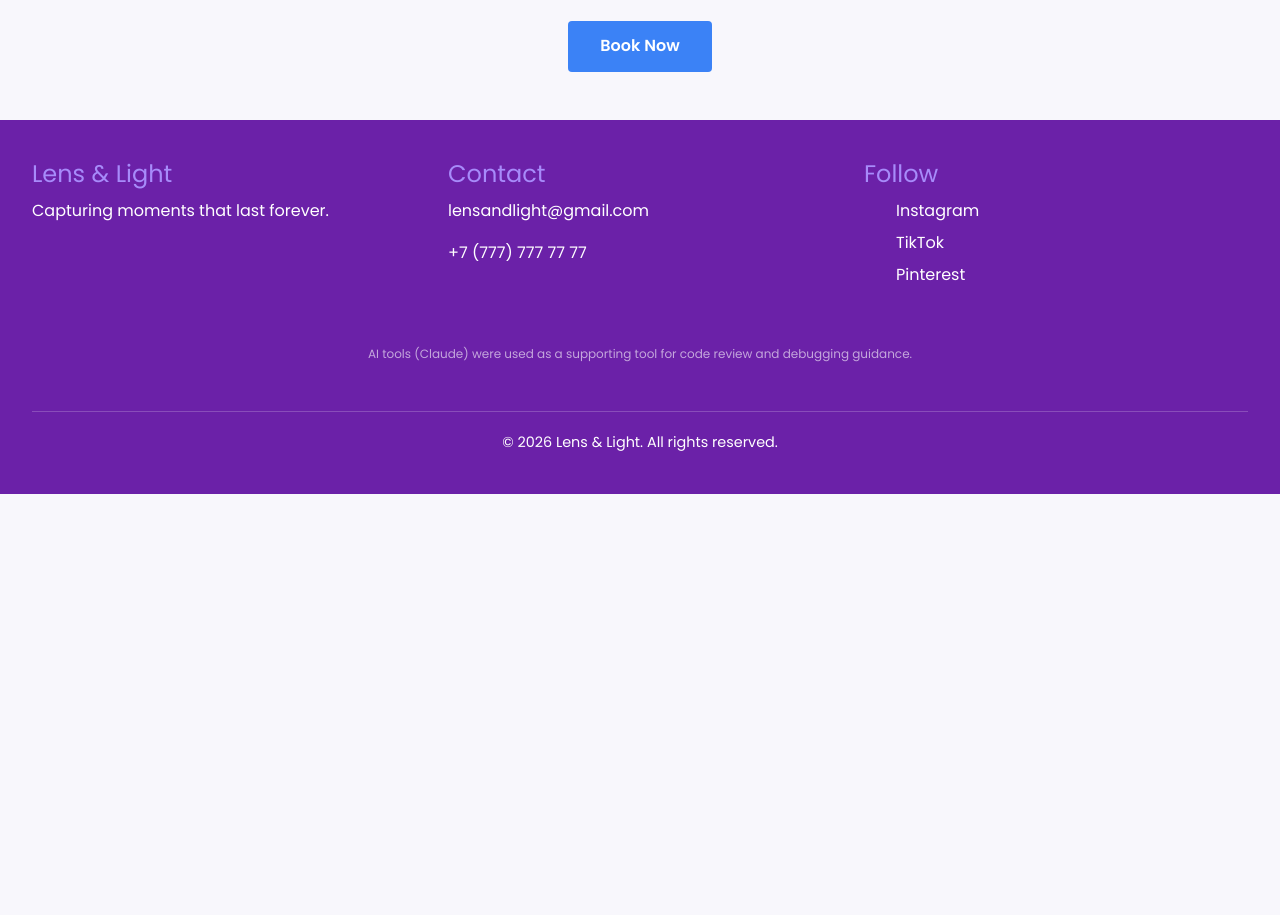
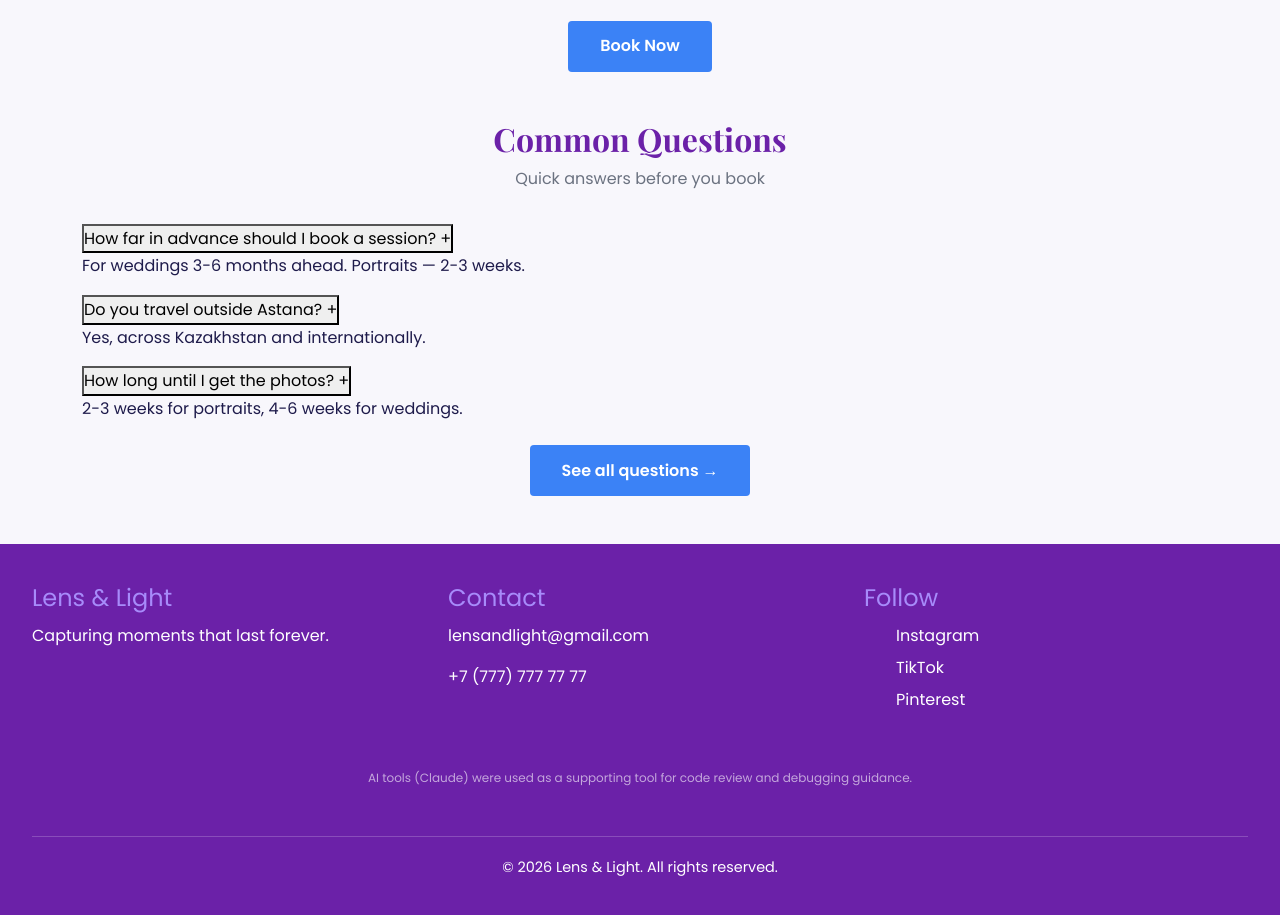
Before and after one commit to InkarTolegen2/Midterm_WEB_Moldir-Ingkar, a plain HTML site: page index.html in a window 1280 px wide. Shown: the part 1272-2187 px from the top of the page. Before the commit the page ends 1766 px from the top, so only its background shows below. Drawn offline with nearby package versions, Linux system fonts and the light colour scheme.

Commit message:
Moldir: added a short FAQ section on a main page

```diff
--- a/index.html
+++ b/index.html
@@ -69,6 +69,32 @@
             <p class="mb-4">Let's create something beautiful together.</p>
             <a href="contact.html" class="btn-primary-custom">Book Now</a>
         </section>
+
+                <section class="container my-5">
+            <div class="section-title">
+                <h2>Common Questions</h2>
+                <p>Quick answers before you book</p>
+            </div>
+
+            <div class="faq-container" style="max-width: 700px;">
+                <div class="faq-item">
+                    <button class="faq-question">How far in advance should I book a session? <span class="faq-icon">+</span></button>
+                    <div class="faq-answer"><p>For weddings 3-6 months ahead. Portraits — 2-3 weeks.</p></div>
+                </div>
+                <div class="faq-item">
+                    <button class="faq-question">Do you travel outside Astana? <span class="faq-icon">+</span></button>
+                    <div class="faq-answer"><p>Yes, across Kazakhstan and internationally.</p></div>
+                </div>
+                <div class="faq-item">
+                    <button class="faq-question">How long until I get the photos? <span class="faq-icon">+</span></button>
+                    <div class="faq-answer"><p>2-3 weeks for portraits, 4-6 weeks for weddings.</p></div>
+                </div>
+            </div>
+
+            <div class="text-center mt-4">
+                <a href="faq.html" class="btn-primary-custom">See all questions →</a>
+            </div>
+        </section>
     </main>
 
     <footer class="footer">
```
